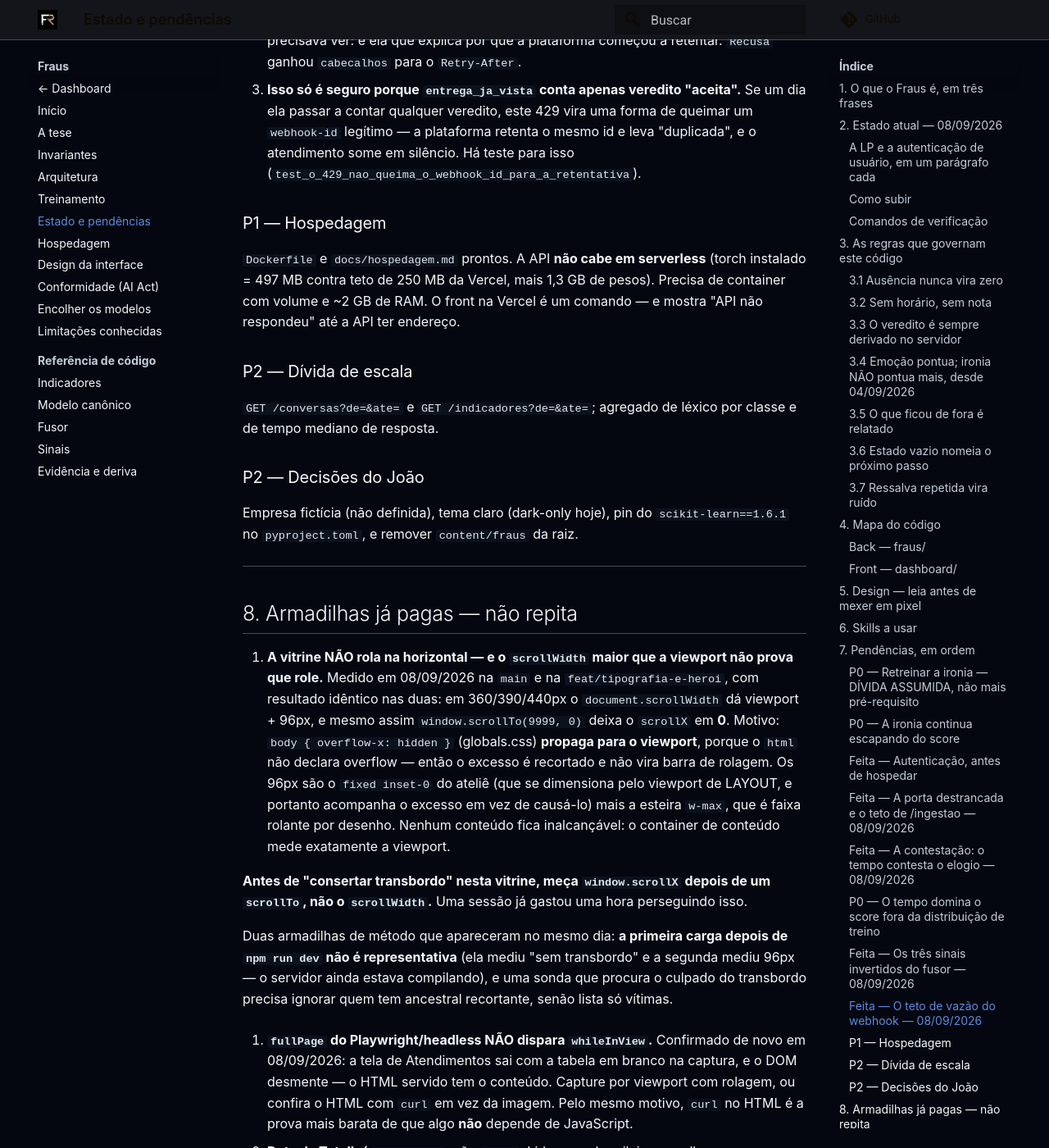
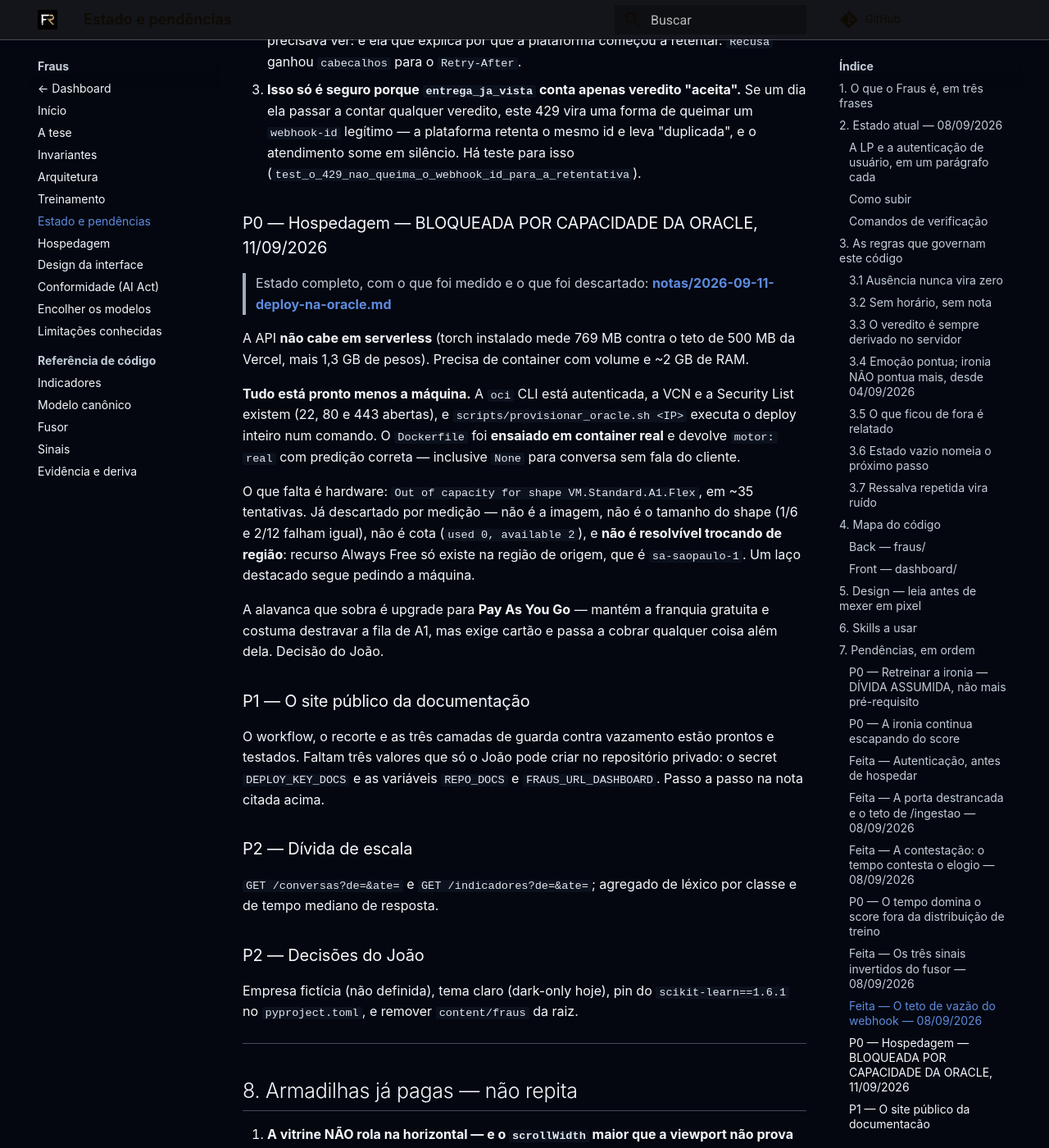
Before and after one commit to Joao-Tavares0312/Fraus, an MkDocs documentation site: the page built from docs/handoff.md, in a window 1280 px wide and 1400 px high, scrolled down 14192 px. Shown: the whole window at 82% size. Built offline with MkDocs 1.6.1 and Material for MkDocs 9.7.7, drawn with Linux system fonts in a browser that asks for light colours; comment, search, counter and statistics services are not loaded; some of the changed lines change nothing that is shown.

Commit message:
docs(handoff): a hospedagem nao esta pendente, esta bloqueada -- e por que
Nota de sessao com o estado do deploy na Oracle: o que foi feito, o que o
ensaio local encontrou, e o que a investigacao DESCARTOU com medicao.

O handoff dizia "P1 -- Hospedagem: Dockerfile e docs prontos", e isso
envelheceu em duas direcoes opostas. Para mais: a CLI esta autenticada, a VCN
existe com 22/80/443 abertas, o provisionamento inteiro virou um comando, e a
imagem foi ensaiada em container real devolvendo motor real com predicao
correta. Para menos: a instancia NAO EXISTE, e nenhuma quantidade de trabalho
nosso cria capacidade de hardware na Oracle.

O que a nota prende, porque custou o dia para ser descoberto e nao esta em
lugar nenhum do console: nao e a imagem (Out of capacity e sobre o shape); nao
e o tamanho do pedido (1/6 e 2/12 falham igual, entao nao e fragmentacao); nao
e cota (used 0, available 2, medido pela API); nao ha segundo availability
domain em Sao Paulo; e TROCAR DE REGIAO NAO RESOLVE -- recurso Always Free so
existe na regiao de origem, o que corrige um conselho que eu mesma dei mais
cedo na sessao.

E o numero que muda o que faz sentido pedir: a cota desta conta e METADE da
documentada (2 OCPU / 12 GB, nao 4 / 24). O que pedimos nao e preferencia, e o
teto.

Vai em notas/, fora do site publico: cita OCID, cota de conta e topologia.

````diff
--- a/docs/handoff.md
+++ b/docs/handoff.md
@@ -540,12 +540,37 @@ compartilhada faria o volume de uma rota cortar a outra.
    id e leva "duplicada", e o atendimento some em silêncio. Há teste para isso
    (`test_o_429_nao_queima_o_webhook_id_para_a_retentativa`).
 
-### P1 — Hospedagem
+### P0 — Hospedagem — BLOQUEADA POR CAPACIDADE DA ORACLE, 11/09/2026
 
-`Dockerfile` e `docs/hospedagem.md` prontos. A API **não cabe em serverless**
-(torch instalado = 497 MB contra teto de 250 MB da Vercel, mais 1,3 GB de
-pesos). Precisa de container com volume e ~2 GB de RAM. O front na Vercel é um
-comando — e mostra "API não respondeu" até a API ter endereço.
+> Estado completo, com o que foi medido e o que foi descartado:
+> **[notas/2026-09-11-deploy-na-oracle.md](notas/2026-09-11-deploy-na-oracle.md)**
+
+A API **não cabe em serverless** (torch instalado mede 769 MB contra o teto de
+500 MB da Vercel, mais 1,3 GB de pesos). Precisa de container com volume e
+~2 GB de RAM.
+
+**Tudo está pronto menos a máquina.** A `oci` CLI está autenticada, a VCN e a
+Security List existem (22, 80 e 443 abertas), e
+`scripts/provisionar_oracle.sh <IP>` executa o deploy inteiro num comando. O
+`Dockerfile` foi **ensaiado em container real** e devolve `motor: real` com
+predição correta — inclusive `None` para conversa sem fala do cliente.
+
+O que falta é hardware: `Out of capacity for shape VM.Standard.A1.Flex`, em
+~35 tentativas. Já descartado por medição — não é a imagem, não é o tamanho do
+shape (1/6 e 2/12 falham igual), não é cota (`used 0, available 2`), e **não é
+resolvível trocando de região**: recurso Always Free só existe na região de
+origem, que é `sa-saopaulo-1`. Um laço destacado segue pedindo a máquina.
+
+A alavanca que sobra é upgrade para **Pay As You Go** — mantém a franquia
+gratuita e costuma destravar a fila de A1, mas exige cartão e passa a cobrar
+qualquer coisa além dela. Decisão do João.
+
+### P1 — O site público da documentação
+
+O workflow, o recorte e as três camadas de guarda contra vazamento estão
+prontos e testados. Faltam três valores que só o João pode criar no
+repositório privado: o secret `DEPLOY_KEY_DOCS` e as variáveis `REPO_DOCS` e
+`FRAUS_URL_DASHBOARD`. Passo a passo na nota citada acima.
 
 ### P2 — Dívida de escala
 
--- /dev/null
+++ b/docs/notas/2026-09-11-deploy-na-oracle.md
@@ -0,0 +1,298 @@
+# Nota de sessão — 11/09/2026: subir a API na Oracle
+
+> Esta nota **não vai para o site público** (`notas/` está em `exclude_docs`).
+> Ela cita OCIDs, cotas de conta e topologia de rede.
+>
+> Contexto: a sessão começou querendo "parar de rodar o Fraus localmente". Ela
+> terminou com a API **provada de pé num container** e a VM ainda não criada,
+> por um motivo que não depende de nós.
+
+---
+
+## 1. Onde as coisas pararam, em uma tela
+
+| peça | estado |
+|---|---|
+| Conta Oracle, CLI e credencial de API | **pronta** — `oci` autenticada, chave registrada |
+| VCN, sub-rede pública, Security List | **pronta** — 22, 80 e 443 liberadas |
+| Instância Ampere A1 | **NÃO CRIADA** — sem capacidade na região |
+| Script de provisionamento | **pronto e testado**, esperando um IP |
+| Imagem Docker da API | **construída e validada** — `motor: real`, predição correta |
+| Site público da documentação | **bloqueado** — faltam 3 valores no GitHub |
+
+O laço que fica pedindo a máquina roda **destacado** desta sessão (ver §5).
+
+---
+
+## 2. O que foi feito
+
+### 2.1 Acesso programático à Oracle
+
+A `oci` CLI está instalada e autenticada. Duas armadilhas no caminho, ambas
+resolvidas, ambas com chance de voltar:
+
+- **O instalador oficial falha nesta máquina.** Ele escolhe o Python 3.14 do
+  registro, e o PyYAML ainda não publica wheel para 3.14 — ele tenta compilar e
+  morre em `Microsoft Visual C++ 14.0 or greater is required`. O contorno é
+  `uv tool install oci-cli --python 3.12`, que baixa o interpretador certo.
+  Sobraram `C:\Users\dell08\lib\oracle-cli` e `C:\Users\dell08\bin` do
+  instalador que falhou — inúteis, podem ser apagados.
+- **`oci setup config` não roda aqui.** É interativo, e o prompt não recebe
+  stdin nem pelo `!` do Claude Code — devolve `Aborted!` na primeira pergunta.
+  O `~/.oci/config` foi escrito à mão, com o par de chaves gerado por
+  `openssl`, o que é equivalente e não depende de terminal interativo.
+
+O par de chaves da API vive em `~/.oci/oci_api_key.pem`, fingerprint
+`57:a4:09:b8:cf:10:f1:35:dc:40:b2:b4:60:1b:5c:15`.
+
+!!! warning "São DOIS pares de chave, e eles não se misturam"
+    `~/.ssh/id_ed25519` (Ed25519) entra na **VM** por SSH.
+    `~/.oci/oci_api_key.pem` (RSA) assina chamadas da **API da Oracle**.
+    O laço de pesca usa a segunda para criar a máquina; o provisionamento usa
+    a primeira para entrar nela depois.
+
+### 2.2 A rede, e o firewall que não é um só
+
+VCN `fraus-vcn` criada pelo assistente, com sub-rede pública e privada. A
+pública é a que importa.
+
+`scripts/abrir_portas_oracle.py` abriu 80 e 443 na Security List — **já
+executado**, 3 → 5 regras, com a 22 preservada (conferido depois).
+
+O arquivo existe em vez de ser um comando solto por um motivo que custa caro:
+**a API de update SUBSTITUI a lista inteira de regras.** Quem manda só as duas
+novas apaga as antigas, inclusive a da porta 22 — e o próximo passo é perder o
+SSH para a própria máquina. O script lê o que existe, compara **por faixa**
+(uma regra 1‑65535 já cobre a 443) e reenvia o conjunto.
+
+Falta ainda o **outro** firewall, o `iptables` de dentro da VM, que a imagem
+Ubuntu da Oracle traz descartando tudo menos a 22. Ele é o passo 1 do script de
+provisionamento. Abrir só um dos dois não dá erro nenhum: a conexão fica
+pendurada até expirar.
+
+### 2.3 O provisionamento virou script
+
+`scripts/provisionar_oracle.sh SEU_IP [dominio.com]` executa os passos 2 a 8 de
+`docs/hospedagem.md`: iptables, Docker, envio do código e dos pesos, build,
+`.env`, compose, conferência de `motor: real`, Caddy e systemd.
+
+Duas decisões que merecem sobreviver:
+
+- **Idempotente, e o caso que importa é o segredo.** Um `.env` que já existe é
+  lido, **nunca reescrito**. Regerar a `FRAUS_CHAVE_MESTRA` numa segunda
+  execução invalidaria em silêncio a `FRAUS_CHAVE_ACESSO` que a dashboard usa
+  na Vercel, e o sintoma ("401 em tudo") apareceria horas depois, longe da
+  causa. Há teste prendendo isso.
+- **Erro que não é de capacidade interrompe.** Credencial errada ou subnet
+  inexistente não melhoram com o tempo; repetir esconderia o motivo real.
+
+### 2.4 O ensaio do deploy, e os quatro defeitos que ele achou
+
+Com a VM indisponível, o deploy foi **ensaiado localmente no Docker** antes de
+existir máquina. Ele se pagou:
+
+1. **A API não subia.** `ModuleNotFoundError: No module named 'jwt'`. Faltavam
+   **cinco** dependências na imagem: `pyjwt`, `openpyxl`, `python-docx`,
+   `pypdf`, `python-multipart`. A imagem **construía sem erro** e só morria no
+   boot — na VM isso apareceria depois do build e depois de enviar 1,3 GB.
+
+   A causa não é descuido, é desenho: o `Dockerfile` mantinha uma lista de
+   dependências **à mão**, em paralelo à do `pyproject.toml`. Quem acrescenta
+   uma dependência mexe no `pyproject` e não tem motivo nenhum para lembrar do
+   `Dockerfile`. Consertar as cinco deixaria a sexta acontecer — agora a imagem
+   instala o próprio projeto, e há teste impedindo a lista de renascer.
+
+2. **A sonda do torch media a coisa errada.** Mandava conferir "~500 MB" com
+   `du`; o build mediu **769 MB de `torch 2.14.0+cpu`** — CPU puro,
+   `torch.version.cuda` é `None`, zero pacotes `nvidia`. A biblioteca engordou
+   entre versões, e um limiar de tamanho acusaria CUDA onde não há. Agora a
+   sonda pergunta à própria biblioteca.
+
+3. **O roteiro mandava usar `rsync`,** que o Git Bash do Windows **não tem** —
+   o passo 4 falharia na máquina em que o roteiro foi escrito. Trocado por
+   `tar | ssh`.
+
+4. **`.sh` era commitado com CRLF.** Na VM Ubuntu isso vira
+   `bad interpreter: /usr/bin/env bash^M`, erro que não menciona fim de linha em
+   lugar nenhum. `.gitattributes` criado; conferido byte a byte no índice.
+
+E o pin de ARM do `Dockerfile` **ganhou a evidência** que o comentário afirmava
+sem número: o wheel `cp312 manylinux_2_28_aarch64` da `torch 2.10.0` pesa
+**146 MB** contra **420 MB** da `2.11.0`. O triplo é a CUDA de ARM entrando.
+
+### 2.5 O que o ensaio provou
+
+Dentro do container, medido:
+
+- `/saude` → `{"status":"ok","motor":"real"}` em 10 segundos;
+- a API sobe **fechada** — até `/openapi.json` exige `Bearer`;
+- nenhum aviso de porta destrancada (o convite estava definido);
+- predição real de três conversas: detrator `0,20`, promotor `97,10`, e
+  **`None`** para a conversa em que só o bot falou.
+
+Esse último é o que mais vale: **invariante 2 de pé dentro da imagem** —
+ausência de fala do cliente virou `None`, não zero, não "insatisfeito".
+
+O ramo **ARM** do `Dockerfile` continua **não exercitado**: a máquina de
+desenvolvimento é x86, e o `if aarch64` nunca executa ali. Ele só será provado
+na primeira build dentro da Ampere.
+
+---
+
+## 3. Por que a instância não existe — e o que já foi descartado
+
+O erro é sempre o mesmo:
+
+```
+Out of capacity for shape VM.Standard.A1.Flex in availability domain AD-1
+```
+
+Foram **~35 tentativas** ao longo do dia, sem nenhuma exceção. O que a
+investigação fechou:
+
+- **Não é configuração.** O formulário chegou correto: Ubuntu 24.04 aarch64,
+  A1.Flex, sub-rede pública, chave SSH. O erro é de hardware disponível.
+- **Não é a imagem.** `Out of capacity` é sobre o *shape*. Trocar Ubuntu por
+  Oracle Linux ou Debian daria exatamente o mesmo erro.
+- **Não é fragmentação de hardware.** O laço passou a alternar `2 OCPU/12 GB` e
+  `1 OCPU/6 GB`; **os dois falham**. Se fosse buraco pequeno, o menor entraria.
+- **Não é cota.** Medido pela API:
+  `standard-a1-core-count: used 0, available 2`.
+- **Não há outro availability domain.** São Paulo tem só `AD-1`.
+- **`VM.Standard.E2.1.Micro` não serve.** É x86 e tem **1 GB** de RAM; a API
+  mede **1.056 MB**. Não cabe, e forçar com swap levaria a inferência a dezenas
+  de segundos por mensagem.
+
+### O que mudar de região faria — e por que não resolve
+
+**Recurso Always Free só existe na região de origem.** A conta tem uma única
+região assinada, `sa-saopaulo-1`, e ela **é** a de origem. Assinar Vinhedo e
+criar lá sairia **cobrado**, e região de origem não se troca depois do
+cadastro.
+
+Isso corrige um conselho dado mais cedo nesta mesma sessão: "tenta Vinhedo"
+vale para conta paga, **não** para Always Free.
+
+### A cota da conta é metade da documentada
+
+Medido, e vale saber porque muda o que faz sentido pedir:
+
+| cota | esta conta | Always Free documentado |
+|---|---|---|
+| `standard-a1-core-count` | **2** | 4 |
+| `standard-a1-memory-count` | **12** | 24 |
+
+Ou seja: **`2 OCPU / 12 GB` não é preferência, é o teto da conta.** Pedir mais
+seria recusado por cota, antes mesmo da capacidade.
+
+---
+
+## 4. O que falta — em ordem
+
+### P0 — Conseguir a instância
+
+O laço está pescando (§5). Se atravessar o fim de semana sem sucesso, a
+alavanca que sobra é **upgrade para Pay As You Go**:
+
+- contas de teste/grátis são despriorizadas pela Oracle na fila de A1, e o
+  upgrade costuma destravar quase imediatamente;
+- **os recursos Always Free continuam gratuitos numa conta PAYG** — os mesmos
+  2 OCPU / 12 GB, sem custo;
+- **o risco é real e não deve ser suavizado:** exige cartão, e qualquer coisa
+  além da franquia passa a ser cobrada de verdade — um volume esquecido, uma
+  segunda VM, um IP reservado. Alerta de orçamento avisa, **não bloqueia**.
+
+É decisão do João, porque envolve cartão dele.
+
+### P0 — Depois que a instância nascer
+
+Um comando:
+
+```bash
+scripts/provisionar_oracle.sh <IP_PUBLICO> [dominio.com]
+```
+
+Sem domínio, a API só responde em `localhost:8000` dentro da VM — o Let's
+Encrypt não emite certificado para IP, e a dashboard em `https://` **recusa**
+chamar uma API em `http://` (mixed content). Um subdomínio gratuito (DuckDNS)
+resolve, e aí é rodar o script de novo com ele.
+
+Depois disso, na Vercel: `FRAUS_API_URL`, `FRAUS_CHAVE_ACESSO` (gerada pela
+mestra, dentro da VM) e `NEXT_PUBLIC_URL_DOCS`.
+
+### P1 — O site público da documentação
+
+Toda a máquina está pronta e testada (build limpo, três camadas de guarda
+contra vazamento). Faltam **três valores que só o João pode criar**, no
+repositório privado:
+
+| onde | nome | o que é |
+|---|---|---|
+| Secrets | `DEPLOY_KEY_DOCS` | chave SSH **privada**, com escrita no repo público |
+| Variables | `REPO_DOCS` | `usuario/nome-do-repo-publico` |
+| Variables | `FRAUS_URL_DASHBOARD` | URL da dashboard, para o link "← Dashboard" |
+
+A chave se cria uma vez:
+
+```bash
+ssh-keygen -t ed25519 -C "fraus-docs" -f chave -N ""
+```
+
+A **pública** vai em *Settings → Deploy keys* do repositório **público**, com
+**"Allow write access" marcado**. A **privada** vira o secret no repositório
+**privado**. Um `GITHUB_TOKEN` não serve: ele só tem poder no repositório em
+que o workflow roda.
+
+### P1 — Provar o ramo ARM do `Dockerfile`
+
+Nunca foi executado. A evidência que existe é indireta (o tamanho do wheel no
+PyPI). A primeira build dentro da Ampere é o teste de verdade.
+
+### P2 — Sobras
+
+- Mergear a **PR #38** (4 commits, `MERGEABLE`, sem review).
+- Apagar `C:\Users\dell08\lib\oracle-cli` e `C:\Users\dell08\bin`, restos do
+  instalador que falhou.
+- O container do ensaio segue de pé em `127.0.0.1:8010`. Derrubar com
+  `docker compose -f <scratchpad>/ensaio/compose.yml down`.
+
+---
+
+## 5. O laço que pede a máquina
+
+Roda como **processo destacado do Windows**, não como tarefa do Claude Code —
+e essa diferença foi aprendida do jeito difícil: a primeira versão morreu aos
+23 minutos porque o harness mata tarefa de background por tempo de vida, sem
+que nada estivesse errado com o script.
+
+| | |
+|---|---|
+| script | `<scratchpad>/pescar_ampere.ps1` |
+| log | `<scratchpad>/ampere.log` |
+| PID | gravado em `<scratchpad>/ampere.pid` |
+| parar | `Stop-Process -Id <pid>` |
+| alcance | 24 h, alternando 2/12 e 1/6, para na primeira que fisgar |
+
+Ele sobrevive ao fechamento do Claude Code. **Não sobrevive a um reboot** — se
+a máquina reiniciar, precisa ser religado à mão.
+
+---
+
+## 6. Armadilhas desta sessão, para não pagar de novo
+
+1. **`not_in_nav` não exclui nada** (herdada de antes, mas repetida aqui):
+   quem tira do build é `exclude_docs`.
+2. **`shutil.which("bash")` no Windows acha o stub da WSL**, em `System32`, que
+   não é um shell — e nesta máquina ele demora **75 segundos** para falhar.
+   Sonda que confia no `which` reprova script correto e culpa o arquivo por
+   defeito do ambiente. Teste o candidato antes de usá-lo.
+3. **Lista de dependência escrita à mão envelhece em silêncio.** Ver §2.4.
+4. **Medir CUDA por tamanho é palpite.** `torch.version.cuda` é o fato.
+5. **A API de Security List substitui a lista inteira.** Ver §2.2.
+6. **`openssl` existe no Git Bash, não no PowerShell.** Na VM (Linux) não é
+   problema; em script que rode dos dois lados, é.
+7. **Sonda que casa comentário mede a documentação, não o comportamento.** O
+   teste do `rsync` lê só os blocos de comando — a prosa *explica* por que o
+   rsync saiu, e casá-la faria o teste falhar contra o próprio texto que
+   documenta a regra. Esse erro já foi cometido antes, em
+   `test_documentacao.py`.
````
